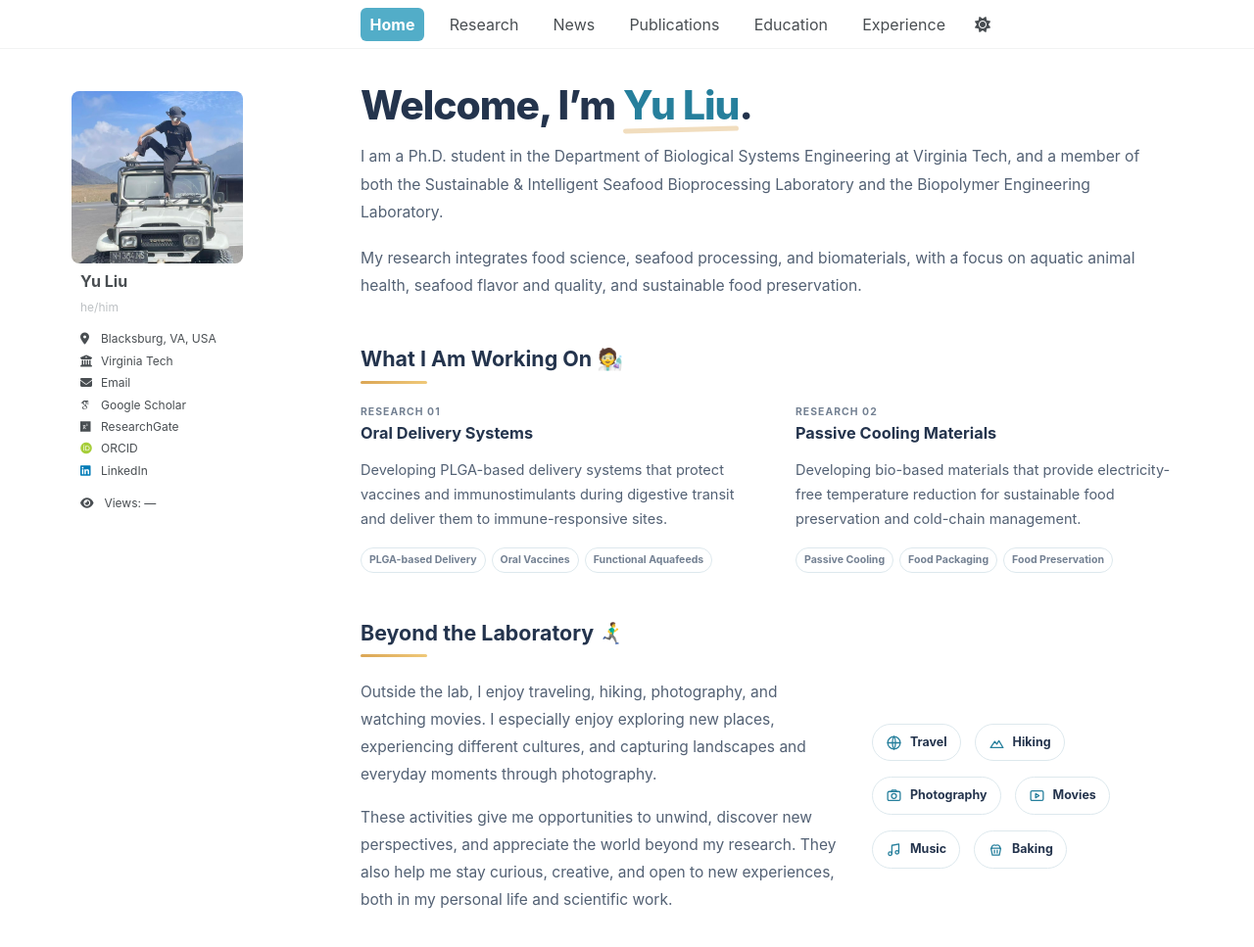
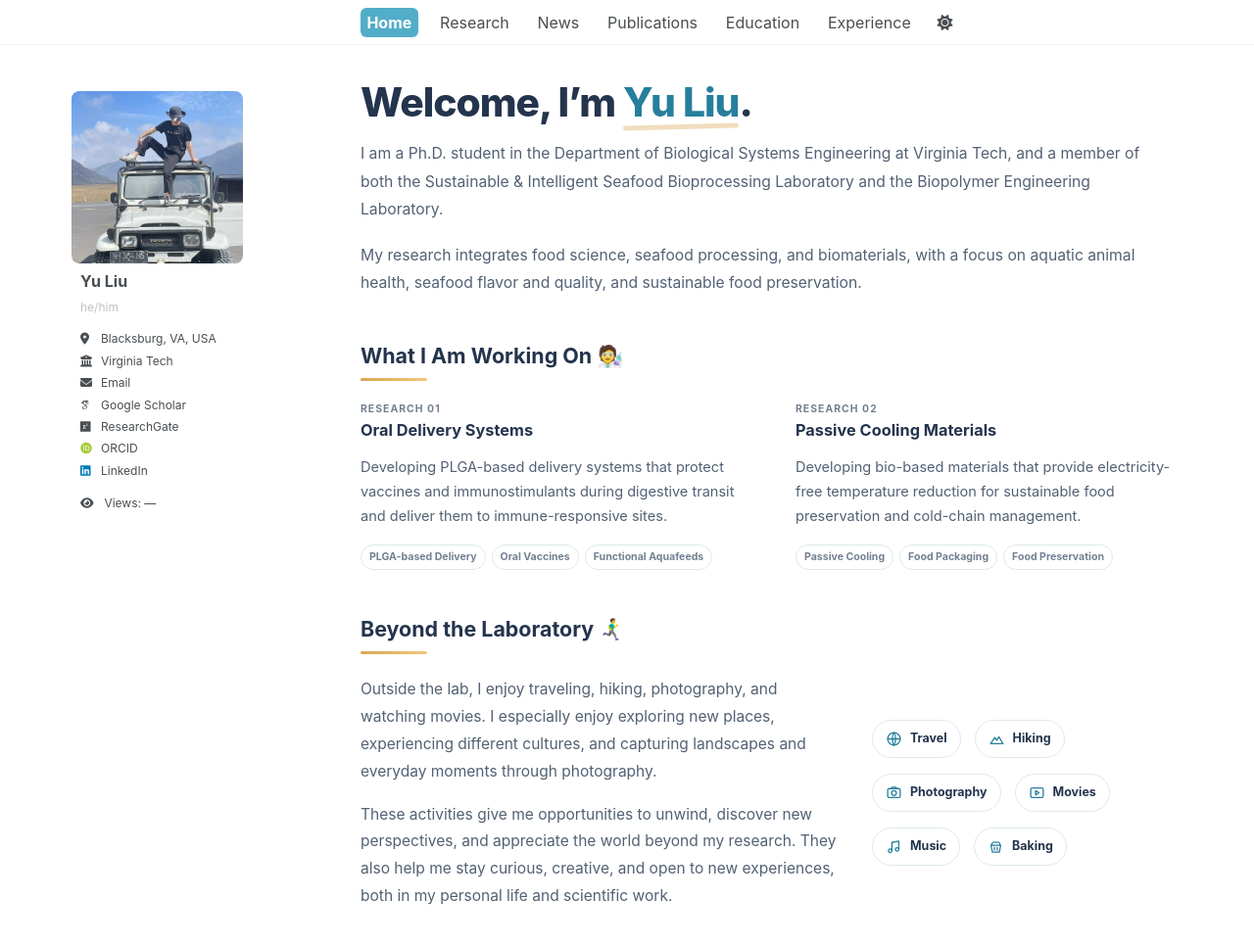
Before and after one commit to yuliu0322/yuliu0322.github.io, a Jekyll site: the page built from _pages/about.md, in a window 1280 px wide and 1027 px high. Shown: the top 967 px of the window at 98% size. Built offline with Jekyll 4.4.1, drawn with Linux system fonts in a browser that asks for light colours; some web fonts are replaced; a script bundle is joined from its source files by our own code; library files that are not in the unit come from our copies.

Commit message:
Update _navigation.scss

```diff
--- a/_sass/layout/_navigation.scss
+++ b/_sass/layout/_navigation.scss
@@ -180,7 +180,7 @@
   a {
     display: block;
     margin: 0 1rem;
-    padding: 0.3rem 0.6rem;
+    padding: 0.2rem 0.4rem;
     color: var(--global-masthead-link-color);
     text-decoration: none;
 
```
